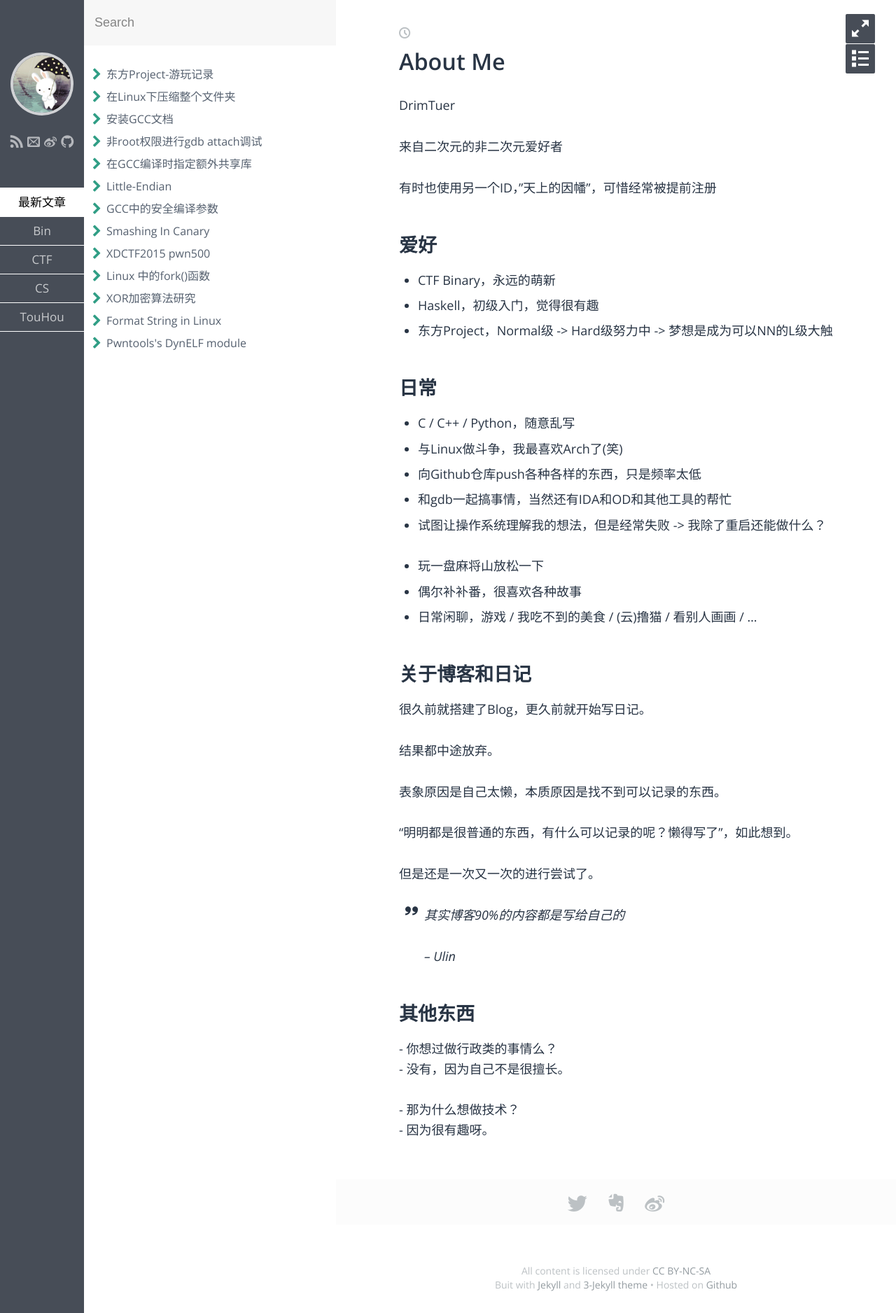
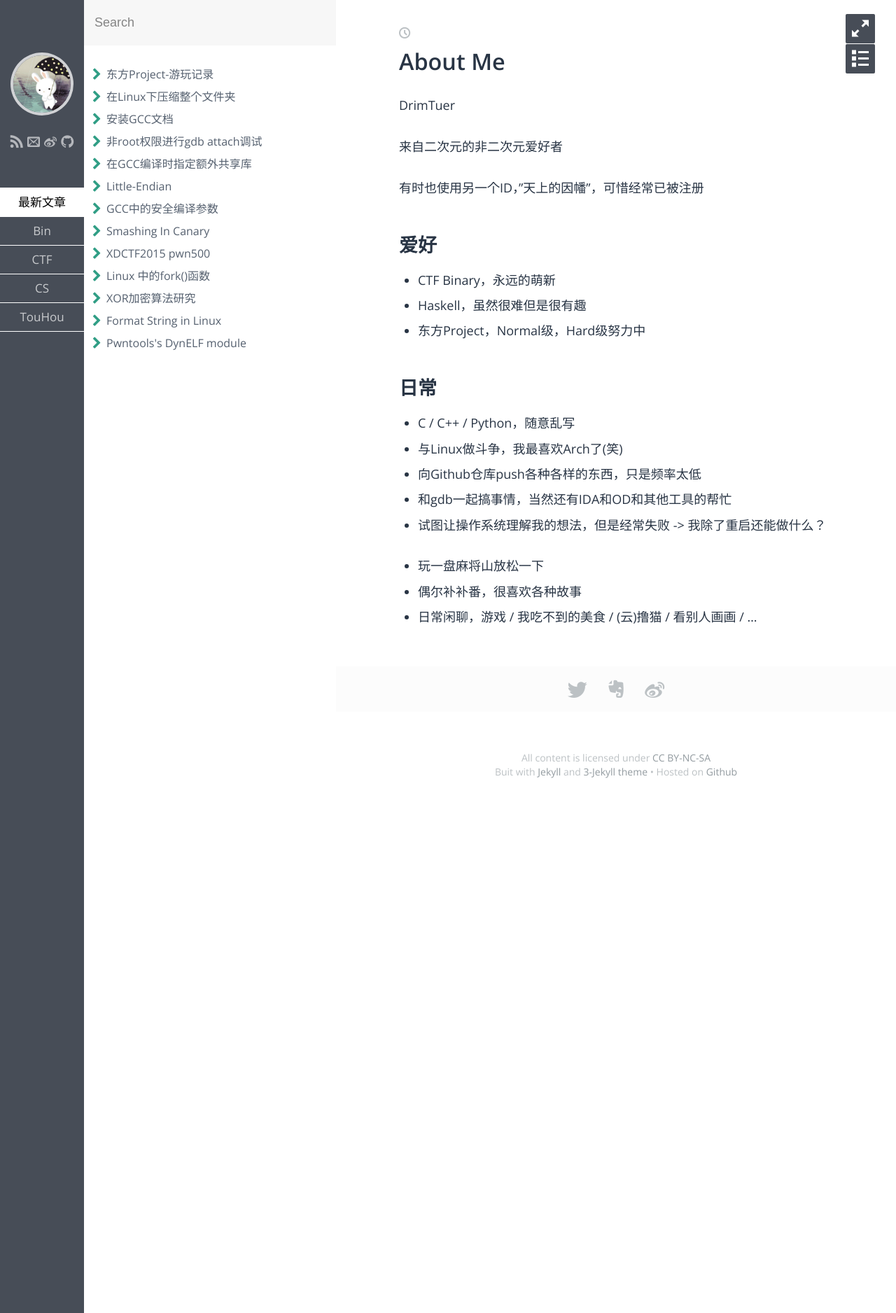
Before and after one commit to irisu-white/irisu-white.github.io, a Jekyll site: the page built from index.md, in a window 1280 px wide. Shown: the whole page at 70% size. Built offline with Jekyll 4.4.1, drawn with Linux system fonts in a browser that asks for light colours; some web fonts are replaced.

Commit message:
remove some text. fix something.

```diff
--- a/index.md
+++ b/index.md
@@ -7,13 +7,13 @@ DrimTuer
 
 来自二次元的非二次元爱好者
 
-有时也使用另一个ID，"天上的因幡"，可惜经常被提前注册
+有时也使用另一个ID，"天上的因幡"，可惜经常已被注册
 
 ## 爱好
 
 * CTF Binary，永远的萌新
-* Haskell，初级入门，觉得很有趣
-* 东方Project，Normal级 -> Hard级努力中 -> 梦想是成为可以NN的L级大触
+* Haskell，虽然很难但是很有趣
+* 东方Project，Normal级，Hard级努力中
 
 ## 日常
 
@@ -26,27 +26,3 @@ DrimTuer
 * 玩一盘麻将山放松一下
 * 偶尔补补番，很喜欢各种故事
 * 日常闲聊，游戏 / 我吃不到的美食 / (云)撸猫 / 看别人画画 / ...
-
-## 关于博客和日记
-
-很久前就搭建了Blog，更久前就开始写日记。
-
-结果都中途放弃。
-
-表象原因是自己太懒，本质原因是找不到可以记录的东西。
-
-"明明都是很普通的东西，有什么可以记录的呢？懒得写了"，如此想到。
-
-但是还是一次又一次的进行尝试了。
-
-> 其实博客90%的内容都是写给自己的
->
-> -- Ulin
-
-## 其他东西
-
-\- 你想过做行政类的事情么？
-\- 没有，因为自己不是很擅长。
-
-\- 那为什么想做技术？
-\- 因为很有趣呀。
```
